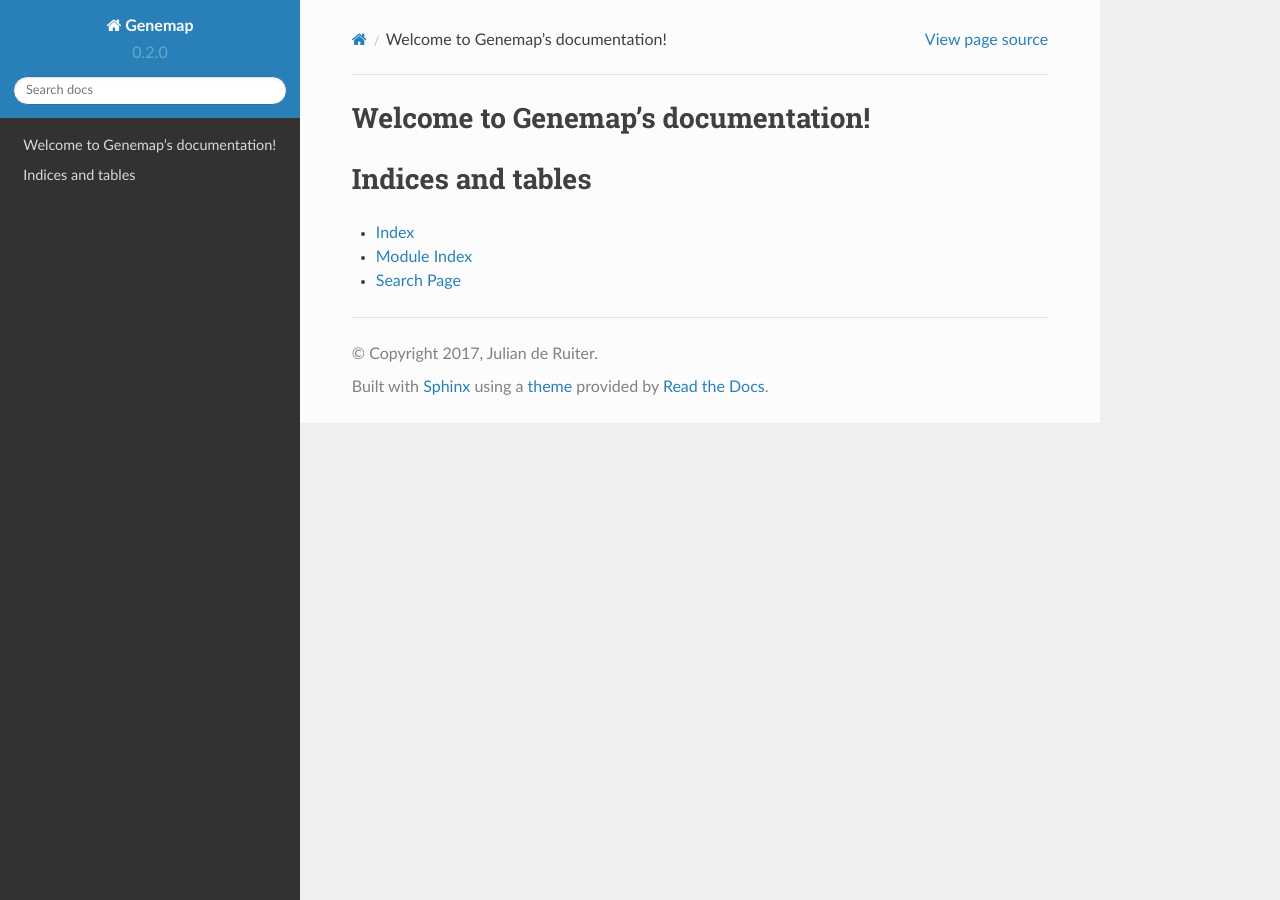
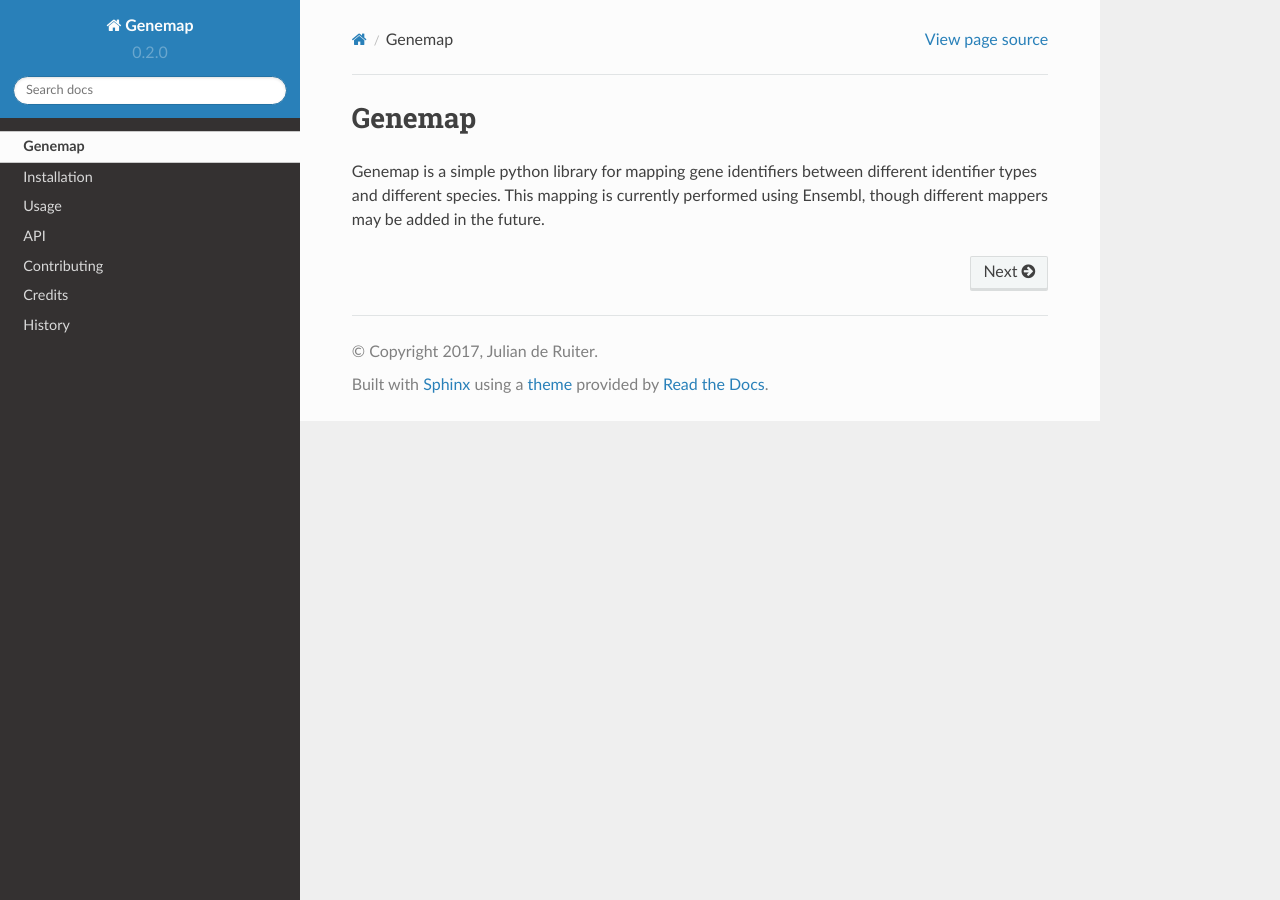
Before and after one commit to jrderuiter/genemap, a Sphinx documentation site: the page built from docs/index.rst, in a window 1280 px wide. Built offline with Sphinx 7.4.7 and the Read the Docs theme 2.0.0, drawn with Linux system fonts in a browser that asks for light colours.

Commit message:
Initial docs.

```diff
--- a/CONTRIBUTING.rst
+++ b/CONTRIBUTING.rst
@@ -101,6 +101,6 @@ Before you submit a pull request, check that it meets these guidelines:
 2. If the pull request adds functionality, the docs should be updated. Put
    your new functionality into a function with a docstring, and add the
    feature to the list in README.rst.
-3. The pull request should work for Python 2.6, 2.7, 3.3, 3.4 and 3.5, and for PyPy. Check
+3. The pull request should work for Python 2.7, 3.3, 3.4 and 3.5, and for PyPy. Check
    https://travis-ci.org/jrderuiter/genemap/pull_requests
    and make sure that the tests pass for all supported Python versions.
--- a/HISTORY.rst
+++ b/HISTORY.rst
@@ -2,8 +2,8 @@
 History
 =======
 
-0.2.0 ()
-------------------
+0.2.0 (TODO)
+------------
 
 0.0.1 (23-08-2015)
 ------------------
--- a/README.rst
+++ b/README.rst
@@ -7,7 +7,10 @@ Genemap
 .. image:: https://coveralls.io/repos/github/jrderuiter/genemap/badge.svg?branch=master
     :target: https://coveralls.io/github/jrderuiter/genemap?branch=master
 
-Genemap is a simple python library for mapping gene identifiers between different identifier types and differenct species. This mapping is currently performed using Ensembl, though different mappers may be added in the future should that need arise.
+Genemap is a simple python library for mapping gene identifiers between
+different identifier types and different species. This mapping is currently
+performed using Ensembl, though different mappers may be added in the
+future.
 
 Documentation
 ----------------
--- /dev/null
+++ b/docs/api.rst
@@ -0,0 +1,3 @@
+===
+API
+===
--- /dev/null
+++ b/docs/authors.rst
@@ -0,0 +1 @@
+.. include:: ../AUTHORS.rst
--- /dev/null
+++ b/docs/contributing.rst
@@ -0,0 +1 @@
+.. include:: ../CONTRIBUTING.rst
--- /dev/null
+++ b/docs/history.rst
@@ -0,0 +1 @@
+.. include:: ../HISTORY.rst
--- a/docs/index.rst
+++ b/docs/index.rst
@@ -1,20 +1,19 @@
-.. Genemap documentation master file, created by
-   sphinx-quickstart on Mon Apr 10 11:01:49 2017.
-   You can adapt this file completely to your liking, but it should at least
-   contain the root `toctree` directive.
+Genemap
+=======
 
-Welcome to Genemap's documentation!
-===================================
+Genemap is a simple python library for mapping gene identifiers between
+different identifier types and different species. This mapping is currently
+performed using Ensembl, though different mappers may be added in the
+future.
 
 .. toctree::
    :maxdepth: 2
-   :caption: Contents:
+   :hidden:
 
-
-
-Indices and tables
-==================
-
-* :ref:`genindex`
-* :ref:`modindex`
-* :ref:`search`
+   self
+   installation
+   usage
+   api
+   contributing
+   authors
+   history
--- /dev/null
+++ b/docs/usage.rst
@@ -0,0 +1,3 @@
+=====
+Usage
+=====
```
Also changed, not shown: docs/installation.rst (added, +49 -0 lines).
